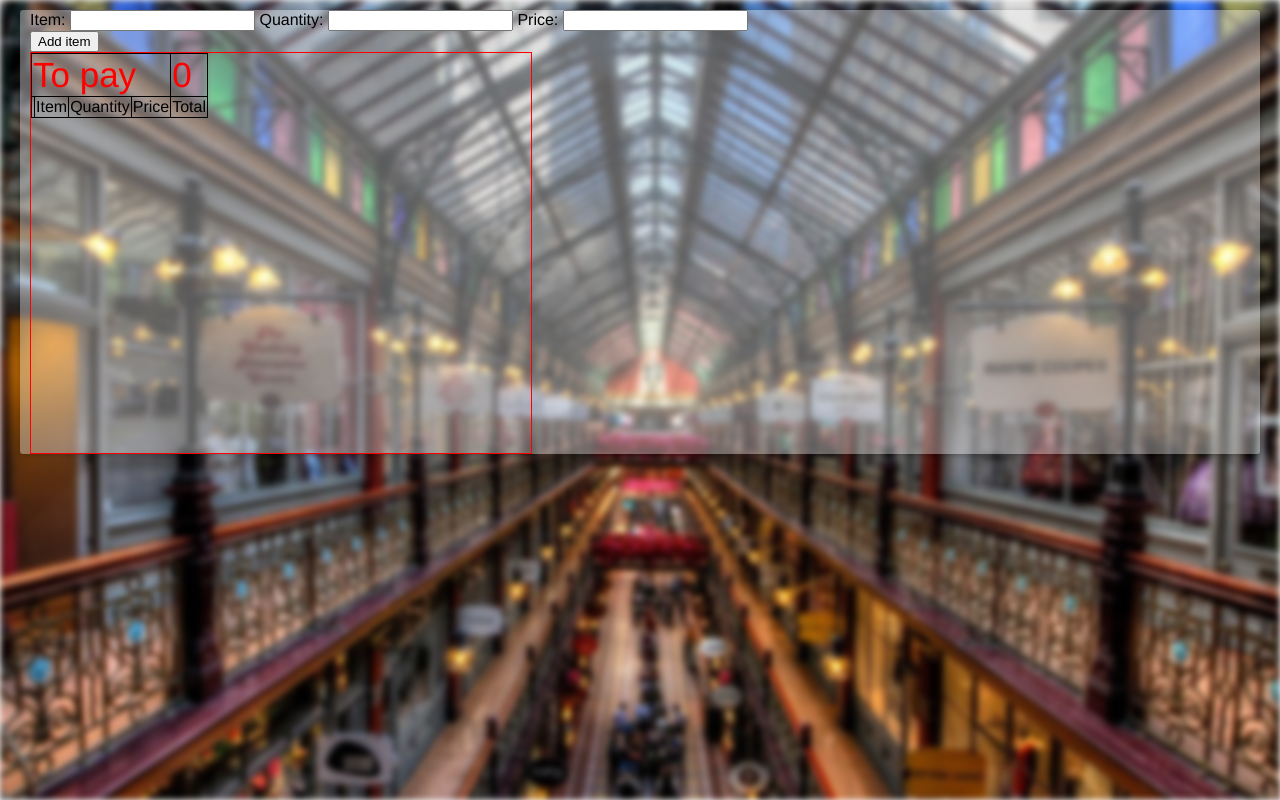
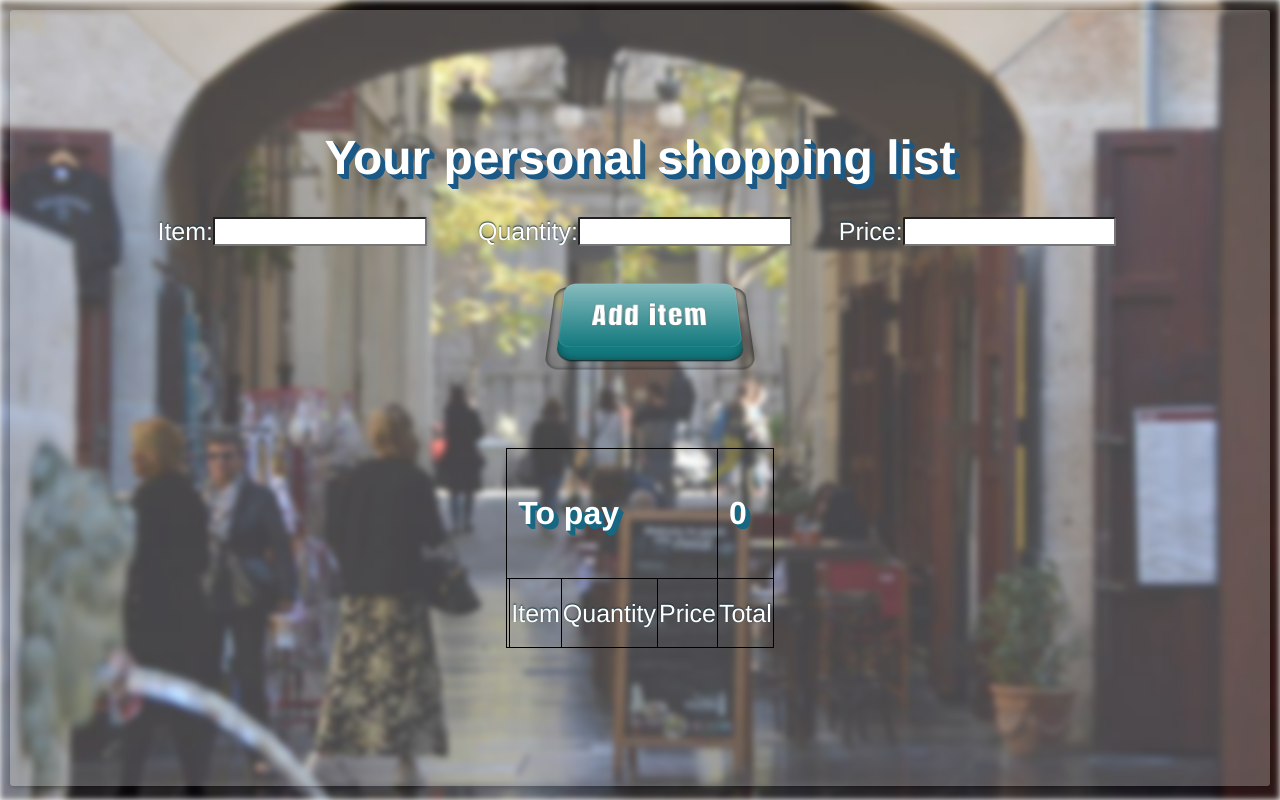
Before and after one commit to p-sara/shopping-list, a plain HTML site: page index.html in a window 1280 px wide. Drawn offline with Linux system fonts and the light colour scheme.

Commit message:
ready buttons, changed js, only input limits for words and numbers left

```diff
--- a/css/style.css
+++ b/css/style.css
@@ -1,10 +1,12 @@
 body {
-  margin:0;
-  padding:0;
+  margin: 0;
+  padding: 0;
 }
+
 .background-image {
-  background-image: url(../images/mall.jpg);
+  background-image: url(../images/hisp.jpg);
   background-size: cover;
+  background-position: bottom;
   display: block;
   filter: blur(3px);
   -webkit-filter: blur(3px);
@@ -15,37 +17,219 @@ body {
   z-index: 1;
   margin: 0;
 }
+
 .content {
-  background: rgba(255, 255, 255, 0.35);
+  background: rgba(255, 255, 255, 0.25);
   border-radius: 3px;
   box-shadow: 0 1px 5px rgba(0, 0, 0, 0.25);
   font-family: Helvetica Neue, Helvetica, Arial, sans-serif;
-  top: 10px;
   left: 0;
-  position: fixed;
-  margin-left: 20px;
-  margin-right: 20px;
+  position: absolute;
+  margin: 10px;
   right: 0;
   z-index: 2;
+  height:97%;
   padding: 0 10px;
+  display: -ms-flexbox;
+  display: -webkit-flex;
+  display: flex;
+  flex-direction: column;
+  -ms-flex-align: center;
+  -webkit-align-items: center;
+  -webkit-box-align: center;
+  align-items: center;
+  justify-content: center;
 }
-table, tr, td {
-    border:1px solid black;
-    margin: 0;
-    border-collapse:collapse;
-    padding: 1px;
+
+h1 {
+  color: white;
+  font: bold 48px Helvetica, Arial, Sans-Serif;
+  text-align: center;
+  text-shadow: 1px 1px #1B5A87, 2px 2px #1B5A87, 3px 3px #1B5A87, 4px 4px #1B5A87, 5px 5px #1B5A87;
 }
-.to_pay {
-  font-size:35px;
-  color:red;
+
+.add {
+  font-size: 25px;
+  color: white;
+  text-shadow: 0 -.06em .06em #12323D;
+  width: auto;
+  padding: 0 5%;
+  display: flex;
+  flex-direction: column;
+  align-items: center;
+}
+
+.inputs {
+  width: auto;
+  display: flex;
+  flex-direction: row;
+  align-items: center;
+  align-content: space-around;
+}
+
+.add input {
+  width: 60%;
+}
+
+.inputs div {
+  width: 33%;
+  display: flex;
+  flex-wrap: wrap;
+  justify-content: center;
+}
+
+button {
+  border-radius: 5px;
+  background-color: white;
+  border: 2px solid #55212A;
+  padding: 5px;
+  box-shadow: none;
+  -webkit-transition-duration: 0.4s;
+  transition-duration: 0.4s;
+}
+
+button:hover {
+  background-color: #55212A;
+  color: white;
+}
+
+
+/*Add item button styling*/
+
+#addBtn {
+  height: 80px;
+  width: 180px;
+  cursor: pointer;
+  font-family: Impact;
+  margin: 30px;
+  align-content: center;
+  color: white;
+}
+
+#addBtn .outer {
+  position: relative;
+  width: 100%;
+  height: 100%;
+  padding: 10px;
+  background: rgba(0, 0, 0, 0.1);
+  border-radius: 14px;
+  box-shadow: inset rgba(0, 0, 0, 0.85) 0px 1px 5px;
+  -webkit-transform: perspective(500px) rotateX(35deg);
+  -moz-transform: perspective(500px) rotateX(35deg);
+}
+
+#addBtn .outer .height {
+  position: relative;
+  height: 100%;
+  margin-top: -15px;
+  padding-bottom: 15px;
+  background: #137A7F;
+  border-radius: 16px;
+  box-shadow: rgba(0, 0, 0, 0.85) 0px 1px 1px, inset rgba(0, 0, 0, 0.35) 0px -2px 8px;
+  -webkit-transition: all 0.1s ease-in-out;
+}
+
+#addBtn:hover .outer .height {
+  margin-top: -10px;
+  padding-bottom: 10px;
+  background: #137A7F;
+  box-shadow: rgba(0, 0, 0, 0.25) 0px 1px 1px, inset rgba(0, 0, 0, 0.35) 0px -2px 6px;
+}
+
+#addBtn:active .outer .height {
+  margin-top: 0px;
+  padding-bottom: 0px;
+}
+
+#addBtn .outer .height .inner {
+  line-height: 2.8em;
+  font-size: 30px;
+  letter-spacing: .05em;
+  position: relative;
+  height: 100%;
+  text-align: center;
+  text-shadow: black 0px 0px 1px;
+  background: #137A7F linear-gradient(hsla(0, 0%, 100%, .5), transparent);
+  border-radius: 12px;
+  box-shadow: inset rgba(255, 255, 255, 0.85) 0px 0px 1px;
+  -webkit-transition: all 0.1s ease-in-out;
+}
+
+#addBtn:hover .outer .height .inner {
+  text-shadow: black 0px 0px 1px;
+  background: #137A7F linear-gradient(transparent, hsla(0, 0%, 100%, .5));
+}
+
+#addBtn:active .outer .heightrent.inner {
+  border-radius: 16px;
+  box-shadow: inset rgba(0, 0, 0, 0.9) 0px 0px 8px;
+  background: #137A7F linear-gradient(hsla(0, 100%, 0%, .3), hsla(0, 100%, 0%, .1));
+}
+
+table,
+tr,
+td {
+  border: 1.5px solid black;
+  margin: 0;
+  border-collapse: collapse;
+  padding: 1px;
+}
+
+input {
+  font-size: 20px;
+  display: inline-block;
+  width: 15%;
+  border-radius: 2px;
+}
+.smallBtn {
+  cursor: pointer;
+  border-radius: 5px;
+  background-color: white;
+  color: #55212A;
+  font-size:15px;
+  border: 2px solid #55212A;
+  padding: 5px;
+  box-shadow: none;
+  -webkit-transition-duration: 0.4s;
+  transition-duration: 0.4s;
+}
+.smallBtn:hover {
+  background-color: #55212A;
+  color: white;
+}
+.smallBtn:active,
+.smallBtn:focus,
+.smallBtn.active {
+  background-image: none;
+  outline: 0;
+  -webkit-box-shadow: none;
+          box-shadow: none;
 }
 .table {
-  height:400px;
-  width:500px;
-  border: 1px solid red;
-  overflow:auto;
+  height: 200px;
+  width: auto;
+  overflow: auto;
+  text-align: right;
+  font-size: 25px;
+  color: white;
+  text-shadow: 0 -.06em .06em #12323D;
+  margin-top: 5%;
+  display: flex;
+  justify-content: center;
+  margin-bottom: 50px;
+}
+
+.to_pay {
+  color: white;
+  font: bold 32px Helvetica, Arial, Sans-Serif;
+  text-align: left;
+  text-shadow: 1px 1px #176883, 2px 2px #176883, 3px 3px #176883, 4px 4px #176883, 5px 5px #176883;
+}
+
+.to_pay p {
+  margin: 10px;
 }
 
 .strike {
-   text-decoration: line-through;
+  text-decoration: line-through;
 }
--- a/index.html
+++ b/index.html
@@ -1,5 +1,6 @@
 <!DOCTYPE html>
 <html>
+
 <head>
   <meta charset="UTF-8">
   <title>Shopping list</title>
@@ -11,20 +12,39 @@
 <body>
   <div class="background-image"></div>
   <div class="content">
+    <h1>Your personal shopping list</h1>
     <div class="add">
+      <div class="inputs">
+        <div>
           <label id="item">Item:</label>
           <input type="text" id="product">
+        </div>
+        <div>
           <label>Quantity:</label>
           <input type="text" id="quantity">
+        </div>
+        <div>
           <label>Price:</label>
           <input type="text" id="price">
         </div>
-  <input type="reset" value="Add item" id="addBtn"/>
+      </div>
+      <div id="addBtn">
+        <div class="outer">
+          <div class="height">
+            <div class="inner">Add item</div>
+          </div>
+        </div>
+      </div>
+    </div>
     <div class="table">
       <table>
         <tr class="to_pay">
-            <td colspan="4">To pay</td>
-            <td id="howMuch">0</td>
+          <td colspan="4">
+            <p>To pay</p>
+          </td>
+          <td id="howMuch">
+            <p>0</p>
+          </td>
         </tr>
         <tr>
           <td></td>
--- a/js/app.js
+++ b/js/app.js
@@ -1,11 +1,11 @@
-document.addEventListener("DOMContentLoaded", function() {
+document.addEventListener("DOMContentLoaded", function () {
 
   //moje zdefiniowane zmenne
   var addItem = document.querySelector("#addBtn");
   var newTab = document.querySelector(".adding");
   var table = document.querySelector("table");
   var strikeTr = document.getElementsByClassName("strike")
-  var quantityInput =document.querySelector("#quantity");
+  var quantityInput = document.querySelector("#quantity");
   var priceInput = document.querySelector("#price");
   var productInput = document.querySelector("#product")
   var howMuch = document.querySelector("#howMuch")
@@ -13,7 +13,8 @@ document.addEventListener("DOMContentLoaded", function() {
 
   function addProduct() {
     var removeBtn = document.createElement("button");
-    removeBtn.innerHTML="Remove item";
+    removeBtn.classList.add("smallBtn");
+    removeBtn.innerHTML = "Remove item";
 
     var row = table.insertRow(2);
     var cell1 = row.insertCell(0);
@@ -29,54 +30,53 @@ document.addEventListener("DOMContentLoaded", function() {
 
     if (quantityInput.value !== "") {
       cell3.innerHTML = parseFloat(quantityInput.value);
-    }
-    else {
+    } else {
       alert("Please, insert quantity of products");
       cell3.innerHTML = parseFloat("0");
     }
     if (priceInput.value !== "") {
       cell4.innerHTML = parseFloat(priceInput.value);
-    }
-    else {
+    } else {
       alert("Please, insert price of product");
       cell4.innerHTML = parseFloat("0");
     }
 
     if (quantityInput.value === "" && priceInput.value === "") {
       cell5.innerHTML = parseFloat("0");
-     }
-     else if (quantityInput.value === "" || priceInput.value === "") {
+    } else if (quantityInput.value === "" || priceInput.value === "") {
       cell5.innerHTML = parseFloat("0");
-     }
-    else {
-        cell5.innerHTML = parseFloat(quantity.value)*parseFloat(price.value);
+    } else {
+      cell5.innerHTML = parseFloat(quantity.value) * parseFloat(price.value);
     }
 
 
 
-     //moj event dla strike:
-       removeBtn.addEventListener("click", function(event){
-           var rowToDelete = this.parentElement.parentElement;//wiersz jest dziadkiem dla mojego guzika
+    //strike event:
+    removeBtn.addEventListener("click", function (event) {
+      var rowToDelete = this.parentElement.parentElement; //wiersz jest dziadkiem dla mojego guzika
       var myRow = document.getElementsByTagName("tr");
       rowToDelete.classList.toggle("strike");
-           howMuch.innerHTML ="0";
+      howMuch.innerHTML = "0";
 
-     for (var z=0;z<myRow.length;z++) {
+
+      for (var z = 0; z < myRow.length; z++) {
         var subRowValue = myRow[z].lastChild.innerHTML;
         if (subRowValue && !myRow[z].classList.contains("strike")) {
-          	howMuch.innerHTML = parseFloat(howMuch.innerHTML)+parseFloat(subRowValue);
-            removeBtn.innerHTML="Add";
+          howMuch.innerHTML = parseFloat(howMuch.innerHTML) + parseFloat(subRowValue);
+        } else if (myRow[z].classList.contains("strike")) {
+          removeBtn.innerHTML = "Add item";
+        } else {
+          removeBtn.innerHTML = "Remove item";
         }
-       else {
-         removeBtn.innerHTML="Addno";
-       }
+
+
       }
 
     });
 
     var toPay = document.getElementsByClassName("altogether");
     var suma = 0;
-    for (var n=0; n<toPay.length;n++) {
+    for (var n = 0; n < toPay.length; n++) {
       var suma = suma + parseFloat(toPay[n].innerHTML);
       howMuch.innerHTML = parseFloat(suma);
     }
@@ -86,7 +86,8 @@ document.addEventListener("DOMContentLoaded", function() {
   };
 
   addItem.addEventListener("click", addProduct);
-   function clearField () {
+
+  function clearField() {
     quantityInput.reset();
     priceInput.reset();
   }
```
Also changed, not shown: images/hisp.jpg (added), images/mall1.jpg (added), images/mall2.jpg (added), 1 other file. Lines whose indentation alone changed are shown as unchanged.
